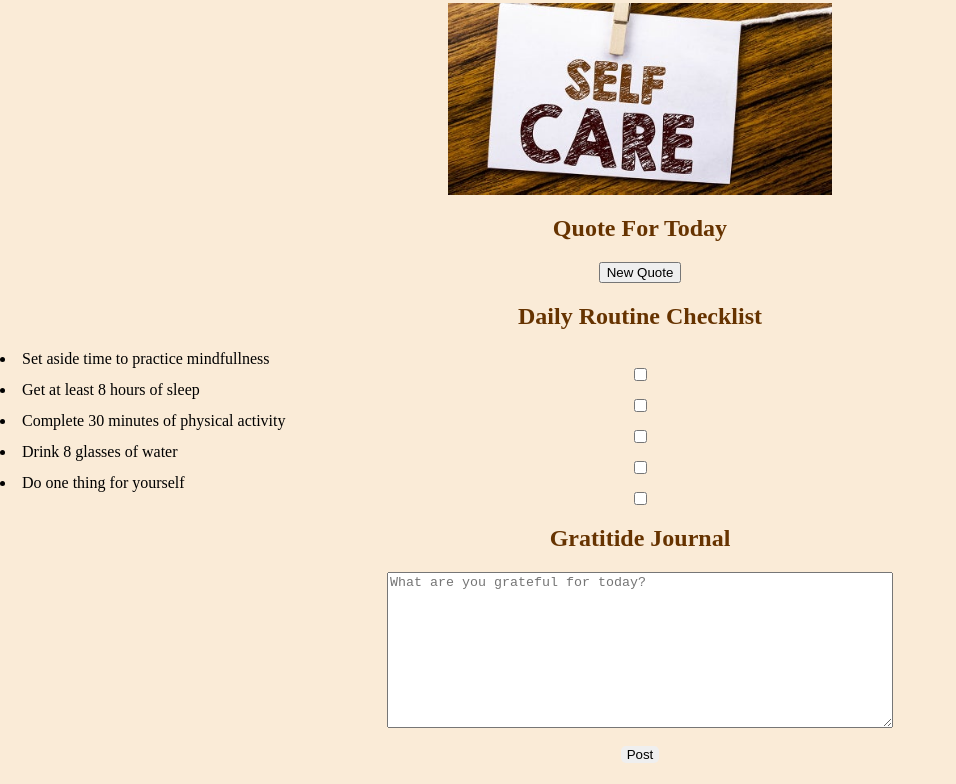
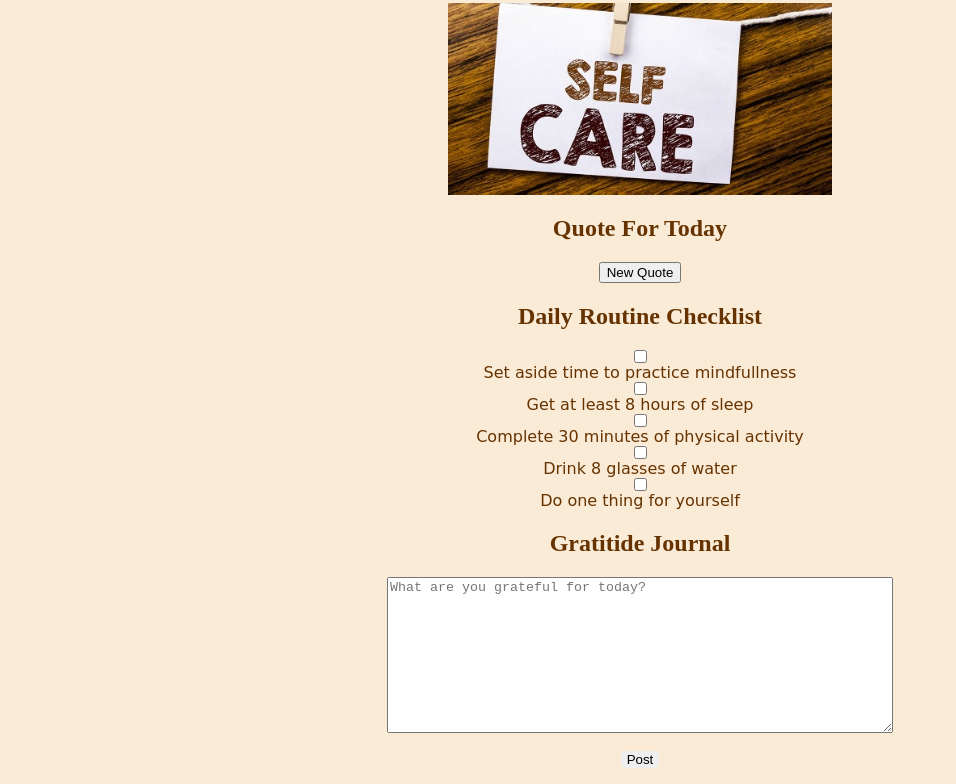
Before and after one commit to lswillms/Phase1-Final-Project, a plain HTML site: page index.html in a window 1280 px wide. Shown: the part 84-868 px from the top of the page, without its empty margins (0-956 px from the left). Drawn offline with Linux system fonts and the light colour scheme.

Commit message:
updated list HTML formatting

```diff
--- a/Javascipts/index.js
+++ b/Javascipts/index.js
@@ -1,10 +1,13 @@
-const checkBoxes = document.querySelectorAll("input[name=checkbox")
+
 let taskTexts = document.querySelectorAll("li")
 
 const quote = document.querySelector(".quote-text")
 const author = document.querySelector(".quote-author")
 const quoteButton = document.querySelector("button")
 const form = document.querySelector("#form")
+
+let box = document.querySelector("#one")
+let checkBoxes = document.querySelector(".collection")
 
 
 
@@ -17,6 +20,19 @@ function getQuotes() {
         author.innerText = data.quotes[0].author
     })
 }
+
+function handleChecks() {
+   box.addEventListener("change", ()=> {
+        if(box.checked) {
+            style="color: #0000a0"
+        }else {
+            box.style.backgroundColor = "#FF0000"
+        }
+    })
+}
+handleChecks()
+
+
 function postComment() {
     let gratitudeBoxValue= document.getElementById("comments").value
     let grateComment  = document.createTextNode(gratitudeBoxValue)
--- a/index.html
+++ b/index.html
@@ -23,12 +23,16 @@
     <div id="toDo">
         <h2>Daily Routine Checklist</h2>
     <span class = "collection">
-        <li>Set aside time to practice mindfullness<input type="checkbox" ></li>
-        <li>Get at least 8 hours of sleep<input type="checkbox" ></li>
-        <li>Complete 30 minutes of physical activity<input type="checkbox" ></li>
-        <li>Drink 8 glasses of water<input type="checkbox" ></li>
-        <li>Do one thing for yourself<input type="checkbox" ></li>
-    </ul>
+        <input type="checkbox" id = "one" ></input>
+        <label for="one" >Set aside time to practice mindfullness</label>
+        <input type="checkbox"id = "two"></li>
+        <label for= "two">Get at least 8 hours of sleep</label>
+        <input type="checkbox" id = "three" ></li>
+        <label for= "three">Complete 30 minutes of physical activity</label>
+        <input type="checkbox" id = "four" >
+        <label for= "four">Drink 8 glasses of water</label>
+        <input type="checkbox" id = "five" >
+        <label for ="five">Do one thing for yourself</label>
     </div>
     </span>
 
```
